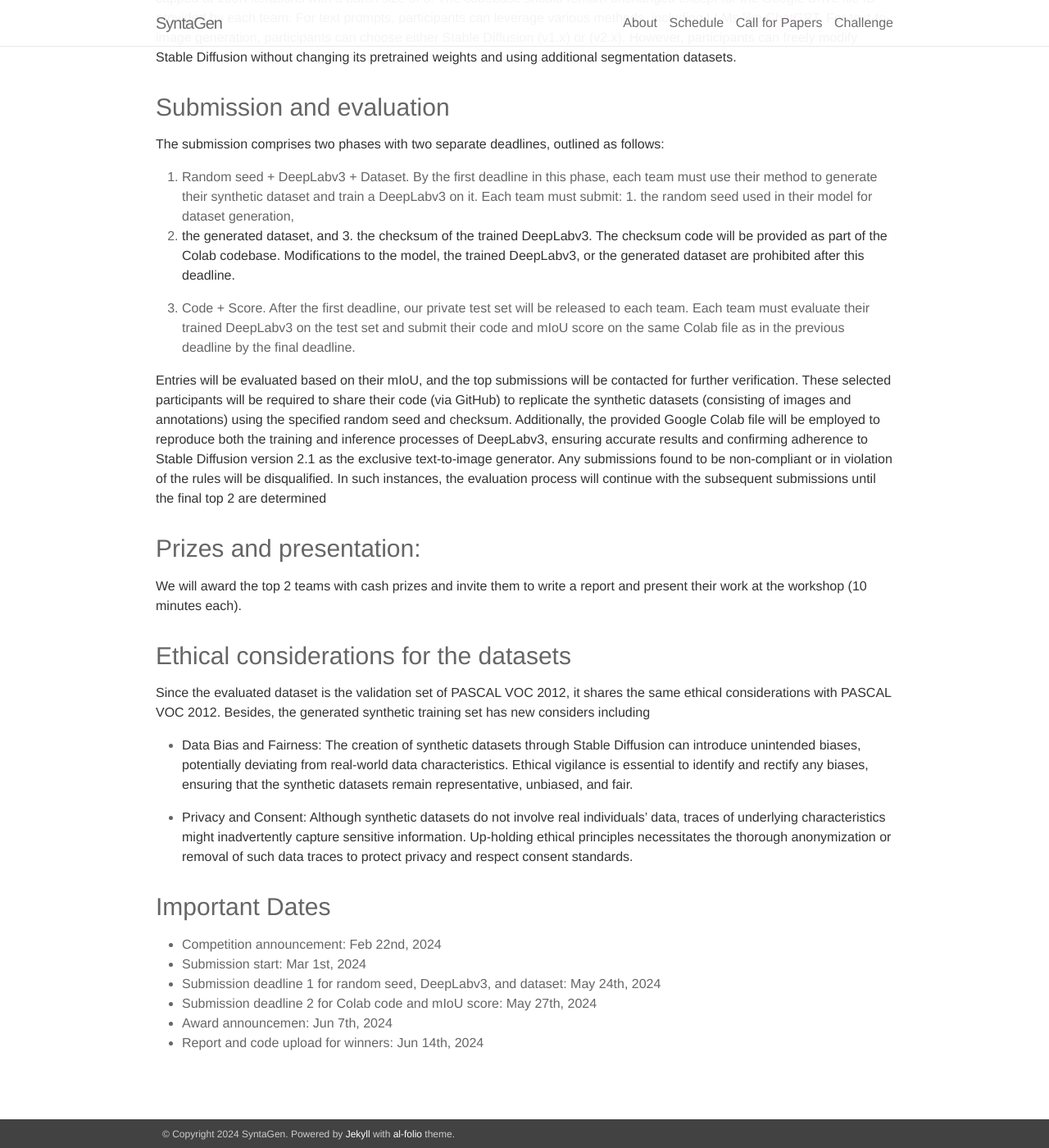
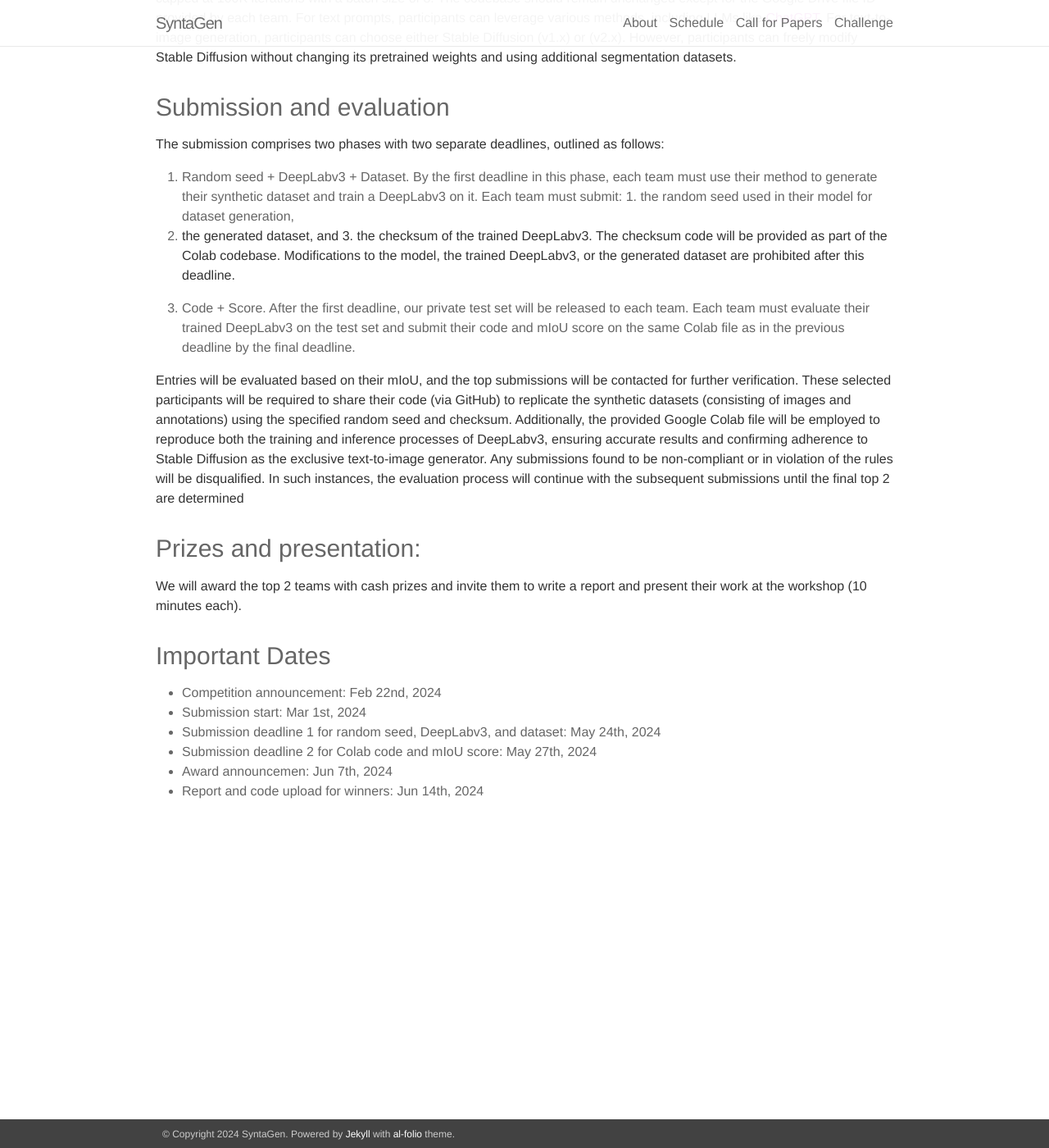
Before and after one commit to syntagen/syntagen.github.io, a Jekyll site: the page built from _pages/challenge.md, in a window 1280 px wide and 1400 px high, scrolled down 1070 px. Shown: the whole window at 82% size. Built offline with Jekyll 4.4.1, drawn with Linux system fonts in a browser that asks for light colours; nearby versions of some CDN libraries; some of the changed text lies outside the part shown.

Commit message:
update pages

```diff
--- a/_pages/challenge.md
+++ b/_pages/challenge.md
@@ -11,7 +11,7 @@ social: true
 
 ### Dataset and metric
 The primary objective of this competition is to drive innovation in the creation
-of high-quality synthetic datasets, leveraging only the pretrained [Stable Diffusion (version 2.1)](https://huggingface.co/spaces/stabilityai/stable-diffusion)
+of high-quality synthetic datasets, leveraging only the pretrained [Stable Diffusion](https://huggingface.co/spaces/stabilityai/stable-diffusion)
 and the 20 class names from [PASCAL VOC 2012](http://host.robots.ox.ac.uk/pascal/VOC/voc2012/) for semantic segmentation. The evaluation of synthetic dataset quality involves training a [DeepLabv3](https://arxiv.org/abs/1706.05587) model on the synthetic dataset and subsequently assessing its performance on a private test set on the task of semantic segmentation. Submissions are ranked based on the **mIoU** metric. This competition framework mirrors the practical
 application of synthetic datasets, particularly in scenarios where they replace real datasets.
 
@@ -38,14 +38,14 @@ verification. These selected participants will be required to share their code (
 the synthetic datasets (consisting of images and annotations) using the specified random seed and
 checksum. Additionally, the provided Google Colab file will be employed to reproduce both the
 training and inference processes of DeepLabv3, ensuring accurate results and confirming adherence
-to Stable Diffusion version 2.1 as the exclusive text-to-image generator. Any submissions found to
+to Stable Diffusion as the exclusive text-to-image generator. Any submissions found to
 be non-compliant or in violation of the rules will be disqualified. In such instances, the evaluation
 process will continue with the subsequent submissions until the final top 2 are determined
 
 ### Prizes and presentation:
 We will award the top 2 teams with cash prizes and invite them to write a report and present their work at the workshop (10 minutes each).
 
-### Ethical considerations for the datasets
+<!-- ### Ethical considerations for the datasets
 Since the evaluated dataset is the validation set of PASCAL VOC 2012, it shares the same ethical considerations with PASCAL VOC 2012. Besides, the generated
 synthetic training set has new considers including
 
@@ -56,7 +56,7 @@ datasets remain representative, unbiased, and fair.
 
 * **Privacy and Consent**: Although synthetic datasets do not involve real individuals’ data,
 traces of underlying characteristics might inadvertently capture sensitive information. Up-holding ethical principles necessitates the thorough anonymization or removal of such data
-traces to protect privacy and respect consent standards.
+traces to protect privacy and respect consent standards. -->
 
 ### Important Dates
 
```
